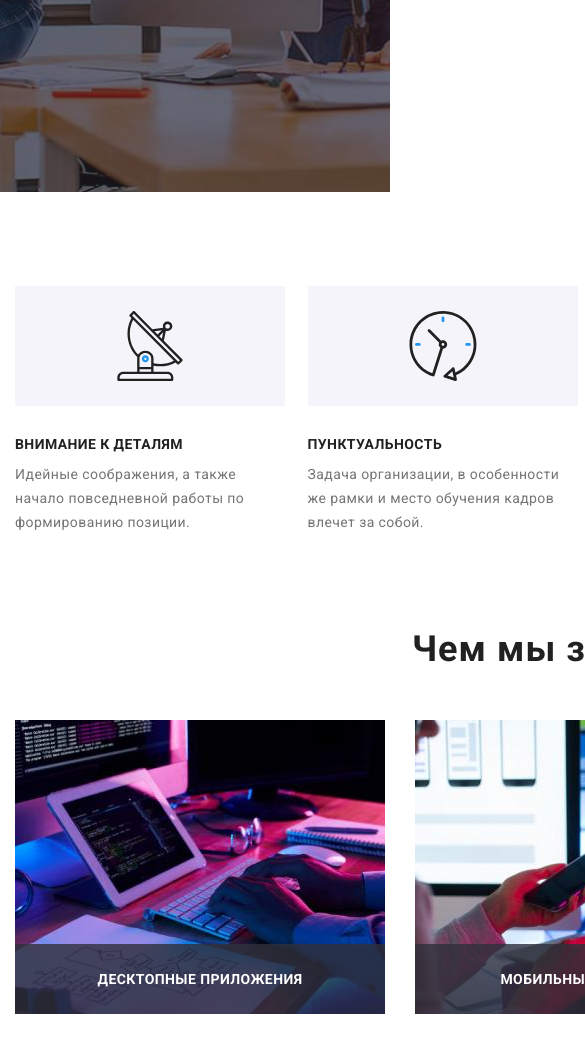
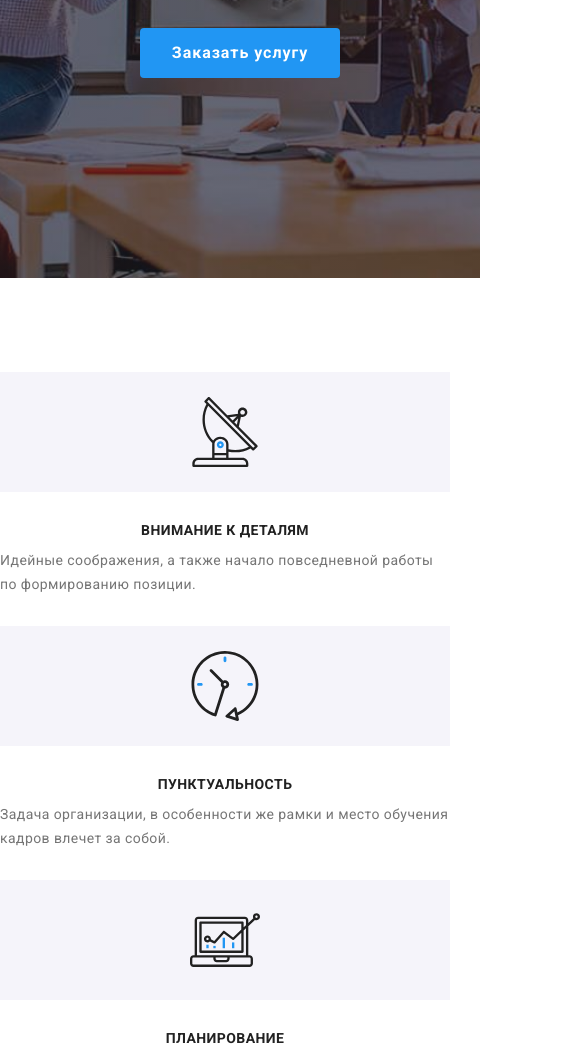
Before and after one commit to Hrabovenskyi-Yaroslav/goit-markup-hw-08, a plain HTML site: page index.html in a window 390 px wide. Shown: the part 514-1567 px from the top of the page, 585 px wide, since content can reach past the window. Drawn offline with nearby package versions, Linux system fonts and the light colour scheme.

Commit message:
зробив  team i works

```diff
--- a/index.html
+++ b/index.html
@@ -121,6 +121,7 @@
                         </li>
                 </ul>
 
+                <div class="works__apps">
                     <h2 class="works__tittle">Чем мы занимаемся</h2>
                     <ul class="works__list list">
                         <li class="works__image">
@@ -142,6 +143,7 @@
                             <img src="./images/img3.jpg" width="370" height="294" alt="планшет" />
                         </li>
                     </ul>
+                </div>
             </div>
         </section>
 
--- a/sass/components/_container.scss
+++ b/sass/components/_container.scss
@@ -3,4 +3,9 @@
   margin: 0 auto;
   padding-left: 15px;
   padding-right: 15px;
+  @media (max-width: 480px) {
+    width: 450px;
+    padding-left: 0;
+    padding-right: 0;
+  }
 }
--- a/sass/components/_hero.scss
+++ b/sass/components/_hero.scss
@@ -12,6 +12,9 @@
     background-size: cover;
     padding-top: 200px;
     padding-bottom: 200px;
+    @media (max-width: 480px) {
+      width: 480px;
+    }
   }
 }
 
--- a/sass/components/_team.scss
+++ b/sass/components/_team.scss
@@ -2,11 +2,17 @@
   background: var(--fourth-title-color);
   padding-top: 94px;
   padding-bottom: 94px;
+  @media (min-width: 480px) {
+    padding-top: 0px;
+    padding-bottom: 0px;
+  }
   .team__list {
-    display: flex;
     align-items: center;
     margin-top: 50px;
     justify-content: space-between;
+    @media (min-width: 481px) {
+      display: flex;
+    }
   }
 }
 .team__tittle {
@@ -20,6 +26,9 @@
 
 .team__item {
   background: var(--primary-title-color);
+  @media (max-width: 481px) {
+    margin-bottom: 30px;
+  }
 }
 .team__image {
   padding: 30px 30px;
--- a/sass/components/_works.scss
+++ b/sass/components/_works.scss
@@ -2,12 +2,23 @@
   background: var(--primary-title-color);
   padding-top: 94px;
   padding-bottom: 94px;
-  .works__list {
-    display: flex;
-    align-items: center;
+  @media (min-width: 480px) {
+    padding-top: 0px;
+    padding-bottom: 0px;
   }
 }
-
+.works__list {
+  align-items: center;
+  @media (min-width: 481px) {
+    display: flex;
+    width: 450px;
+  }
+}
+.works__apps {
+  @media (max-width: 480px) {
+    display: none;
+  }
+}
 .works__icon {
   width: 270px;
   height: 120px;
@@ -17,6 +28,11 @@
   padding-right: 100px;
   padding-bottom: 25px;
   padding-top: 25px;
+  @media (max-width: 480px) {
+    width: 100%;
+    padding-right: 190px;
+    padding-left: 190px;
+  }
 }
 .works-icon__svg {
   width: 70px;
@@ -34,6 +50,14 @@
   text-transform: uppercase;
   color: var(--prymary-text-color);
   margin-bottom: 10px;
+  @media (max-width: 480px) {
+    font-size: 14px;
+    font-style: normal;
+    font-weight: 700;
+    line-height: 16px;
+    letter-spacing: 0.03em;
+    text-align: center;
+  }
 }
 .works-icon__text {
   font-weight: normal;
@@ -43,6 +67,12 @@
   color: var(--second-text-color);
   max-width: 270px;
   margin-right: 30px;
+  @media (max-width: 480px) {
+    display: block;
+    max-width: 450px;
+    margin-right: 0px;
+    margin-bottom: 30px;
+  }
 }
 .works__tittle {
   font-weight: bold;
--- a/sass/utils/_variables.scss
+++ b/sass/utils/_variables.scss
@@ -9,7 +9,3 @@
   --third-text-color: #ffffff;
   --fourth-text-color: #2196f3;
 }
-body {
-  font-family: "Raleway", sans-serif;
-  font-family: "Roboto", sans-serif;
-}
```
Also changed, not shown: css/main.css, css/main.min.css, 2 other files. Lines whose indentation alone changed are shown as unchanged.
